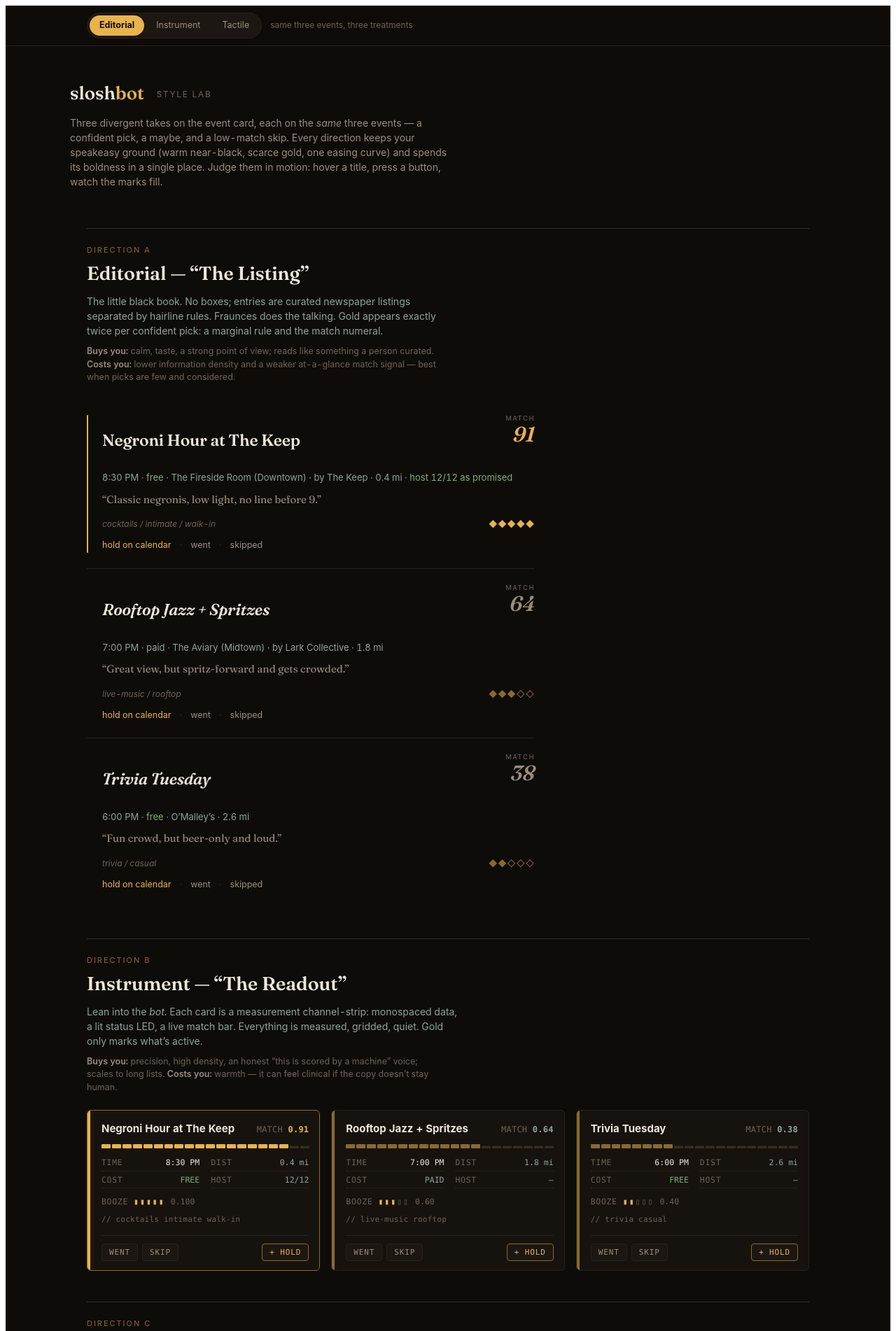
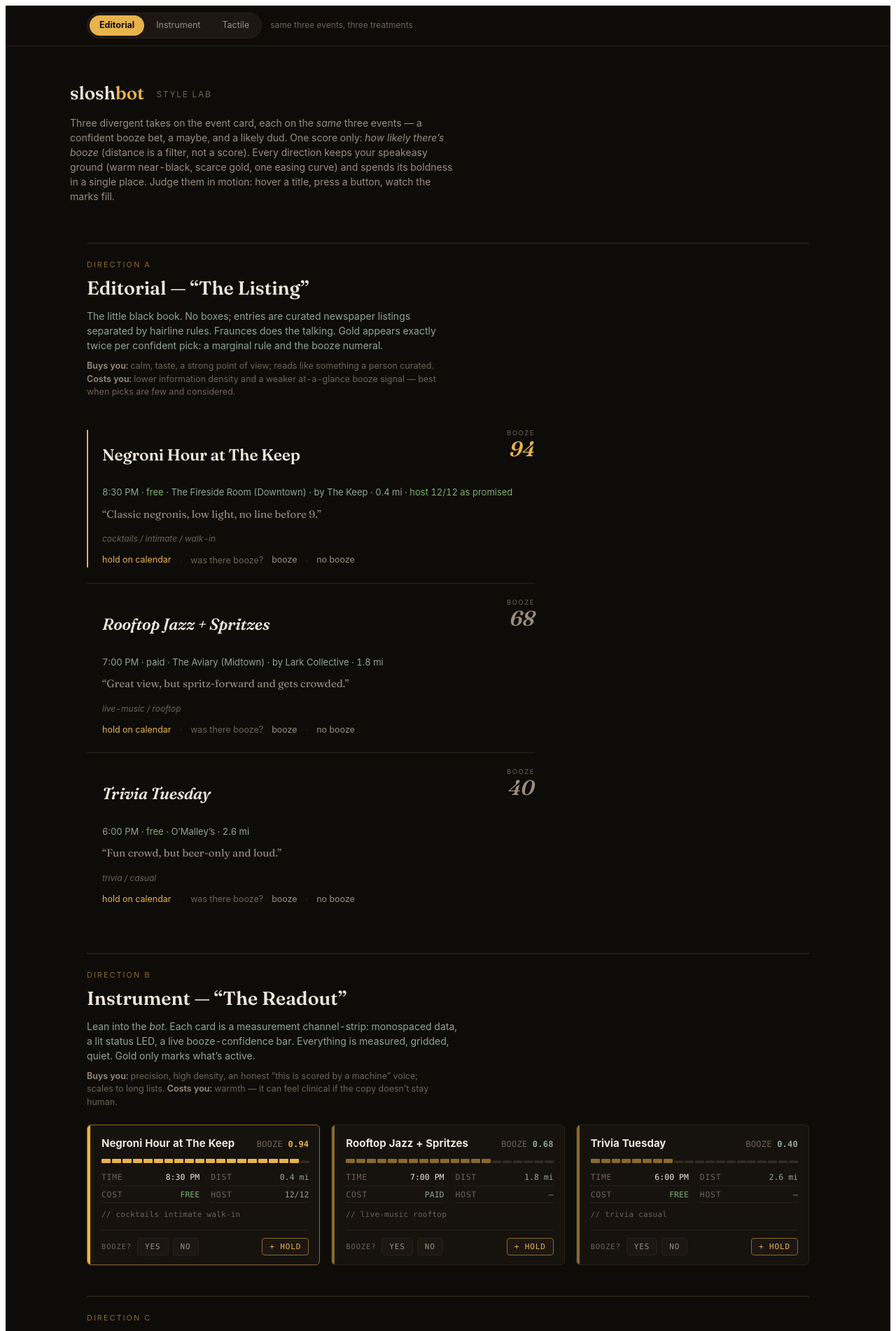
Before and after one commit to kingeryzach2002/sloshbot, a FastAPI app: template app/templates/design_lab.html in a window 1280 px wide. Shown: the top 1902 px of the page at 70% size. Run offline with FastAPI, Linux system fonts and the light colour scheme; the template is opened without the code that fills it, so the values that code supplies are empty.

Commit message:
Style lab: collapse card score to booze-confidence only
Per design feedback: the coupe now fills to predicted booze confidence
(the one thing we predict) instead of composite match, the redundant
secondary meters are removed (tactile chips, editorial diamonds,
instrument booze track), and the feedback row becomes "was there
booze? booze / no booze" — went/skipped dropped across all three
directions. Distance stays a meta line + filter, not a score.

Co-Authored-By: Claude Opus 4.8 (1M context) <noreply@anthropic.com>

```diff
--- a/app/templates/design_lab.html
+++ b/app/templates/design_lab.html
@@ -126,9 +126,9 @@
   .ed-foot { display: flex; align-items: center; gap: 14px; margin-top: 14px;
              font-size: 12px; }
   .ed-tags { color: var(--faint); font-style: italic; flex: 1; }
-  .ed-booze { color: var(--gold-dim); letter-spacing: 0.05em; }
-  .ed-entry.confident .ed-booze { color: var(--gold); }
-  .ed-links { display: flex; gap: 12px; margin-top: 12px; font-size: 12.5px; }
+  .ed-links { display: flex; gap: 12px; margin-top: 12px; font-size: 12.5px;
+              align-items: center; flex-wrap: wrap; }
+  .ed-links .q { color: var(--faint); }
   .ed-links a, .ed-links button { color: var(--muted); background: none; border: none;
                  padding: 0; font: inherit; cursor: pointer; text-decoration: none;
                  border-bottom: 1px solid transparent; transition: color .15s, border-color .15s; }
@@ -173,12 +173,10 @@
   .in-kv .v { color: var(--cool); }
   .in-kv .v.free { color: var(--green); }
   .in-kv .v.hi { color: var(--text); }
-  .in-booze { font-family: var(--mono); font-size: 11.5px; color: var(--faint);
-              margin: 11px 0 0; display: flex; align-items: center; gap: 8px; }
-  .in-booze .track { letter-spacing: 2px; }
-  .in-booze .track b { color: var(--gold); }
   .in-tags { font-family: var(--mono); font-size: 11px; color: var(--faint);
              margin-top: 9px; letter-spacing: 0.02em; }
+  .in-q { font-family: var(--mono); font-size: 10.5px; text-transform: uppercase;
+          letter-spacing: 0.08em; color: var(--faint); align-self: center; margin-right: 2px; }
   .in-actions { display: flex; gap: 6px; margin-top: 13px; padding-top: 11px;
                 border-top: 1px solid var(--line); }
   .in-btn { font-family: var(--mono); font-size: 11px; letter-spacing: 0.08em;
@@ -244,15 +242,6 @@
   .ta-meta .free { color: var(--green); }
   .ta-meta .rep { color: var(--green); }
   .ta-why { font-size: 13px; color: var(--muted); margin-top: 9px; }
-  /* poker-chip booze tokens */
-  .ta-chips { display: flex; gap: 4px; align-items: center; margin-top: 11px;
-              font-size: 12px; color: var(--faint); }
-  .ta-chips .chip { width: 13px; height: 13px; border-radius: 50%;
-                    background: repeating-conic-gradient(var(--gold-dim) 0 30deg, transparent 0 60deg),
-                                var(--card2);
-                    border: 1px solid var(--line2); }
-  .ta-chips .chip.on { background: repeating-conic-gradient(#b8862f 0 30deg, var(--gold) 0 60deg);
-                       border-color: var(--gold); }
   .ta-foot { display: flex; align-items: center; gap: 8px; margin-top: 14px; }
   .ta-tags { display: flex; gap: 5px; flex-wrap: wrap; flex: 1; }
   .ta-tags span { font-size: 11px; color: var(--muted); background: var(--card2);
@@ -300,9 +289,10 @@
   <div class="wrap lab-head">
     <h1 class="mark"><em>slosh<span class="tip">bot</span></em> <small>style lab</small></h1>
     <p>Three divergent takes on the event card, each on the <em>same</em> three events —
-      a confident pick, a maybe, and a low-match skip. Every direction keeps your speakeasy
-      ground (warm near-black, scarce gold, one easing curve) and spends its boldness in a
-      single place. Judge them in motion: hover a title, press a button, watch the marks fill.</p>
+      a confident booze bet, a maybe, and a likely dud. One score only: <em>how likely there’s
+      booze</em> (distance is a filter, not a score). Every direction keeps your speakeasy ground
+      (warm near-black, scarce gold, one easing curve) and spends its boldness in a single place.
+      Judge them in motion: hover a title, press a button, watch the marks fill.</p>
   </div>
 
   <!-- =============== A · EDITORIAL =============== -->
@@ -313,10 +303,10 @@
         <h2>Editorial — “The Listing”</h2>
         <p class="thesis">The little black book. No boxes; entries are curated newspaper
           listings separated by hairline rules. Fraunces does the talking. Gold appears
-          exactly twice per confident pick: a marginal rule and the match numeral.</p>
+          exactly twice per confident pick: a marginal rule and the booze numeral.</p>
         <p class="tradeoff"><b>Buys you:</b> calm, taste, a strong point of view; reads like
           something a person curated. <b>Costs you:</b> lower information density and a weaker
-          at-a-glance match signal — best when picks are few and considered.</p>
+          at-a-glance booze signal — best when picks are few and considered.</p>
       </div>
       <div class="deck" id="deck-ed"></div>
     </div>
@@ -329,8 +319,8 @@
         <div class="kicker">Direction B</div>
         <h2>Instrument — “The Readout”</h2>
         <p class="thesis">Lean into the <em>bot</em>. Each card is a measurement channel-strip:
-          monospaced data, a lit status LED, a live match bar. Everything is measured, gridded,
-          quiet. Gold only marks what’s active.</p>
+          monospaced data, a lit status LED, a live booze-confidence bar. Everything is measured,
+          gridded, quiet. Gold only marks what’s active.</p>
         <p class="tradeoff"><b>Buys you:</b> precision, high density, an honest “this is scored
           by a machine” voice; scales to long lists. <b>Costs you:</b> warmth — it can feel
           clinical if the copy doesn’t stay human.</p>
@@ -346,8 +336,8 @@
         <div class="kicker">Direction C</div>
         <h2>Tactile — “The Coaster”</h2>
         <p class="thesis">Cards are physical objects — coasters you pick up. Bevel, top-light,
-          real weight on press. Match is a coupe filled to its level; booze is poker chips;
-          the verdict is a rubber stamp. The confident pick is spotlit off the shelf.</p>
+          real weight on press. The coupe fills to how likely booze is — the one thing we predict —
+          and the verdict is a rubber stamp. The confident pick is spotlit off the shelf.</p>
         <p class="tradeoff"><b>Buys you:</b> delight and memorability; the metaphor is <em>felt</em>,
           not stated. <b>Costs you:</b> restraint — texture and shadow risk tipping into “skeuomorphic
           demo” if overused; needs a disciplined hand.</p>
@@ -362,21 +352,22 @@
 
 <script>
   // ---- the three sample events (identical content across directions) ----
+  // bz = booze confidence (0–100), the one thing we predict; drives the tier.
   const EVENTS = [
-    { tier: "confident", title: "Negroni Hour at The Keep", match: 91, booze: 5,
+    { tier: "confident", title: "Negroni Hour at The Keep", bz: 94,
       time: "8:30 PM", free: true, venue: "The Fireside Room", hood: "Downtown",
       host: "The Keep", rep: "12/12", dist: "0.4", rsvp: "walk-in",
       tags: ["cocktails", "intimate", "walk-in"],
       why: "Classic negronis, low light, no line before 9." },
-    { tier: "maybe", title: "Rooftop Jazz + Spritzes", match: 64, booze: 3,
+    { tier: "maybe", title: "Rooftop Jazz + Spritzes", bz: 68,
       time: "7:00 PM", free: false, venue: "The Aviary", hood: "Midtown",
       host: "Lark Collective", rep: null, dist: "1.8", rsvp: null,
       tags: ["live-music", "rooftop"],
       why: "Great view, but spritz-forward and gets crowded." },
-    { tier: "maybe low", title: "Trivia Tuesday", match: 38, booze: 2,
+    { tier: "maybe low", title: "Trivia Tuesday", bz: 40,
       time: "6:00 PM", free: true, venue: "O’Malley’s", hood: null,
       host: null, rep: null, dist: "2.6", rsvp: null,
-      tags: ["trivia", "casual"], verdict: "skipped",
+      tags: ["trivia", "casual"], verdict: "no_booze",
       why: "Fun crowd, but beer-only and loud." },
   ];
   const isConf = e => e.tier.split(" ")[0] === "confident";
@@ -398,32 +389,31 @@
     <article class="ed-entry ${e.tier}">
       <div class="ed-top">
         <h3 class="ed-title"><a href="#">${esc(e.title)}</a></h3>
-        <div class="ed-score"><span class="lbl">match</span><span class="n">${e.match}</span></div>
+        <div class="ed-score"><span class="lbl">booze</span><span class="n">${e.bz}</span></div>
       </div>
       <div class="ed-meta">${metaLine(e)}</div>
       <p class="ed-why">“${esc(e.why)}”</p>
       <div class="ed-foot">
         <span class="ed-tags">${e.tags.join(" / ")}</span>
-        <span class="ed-booze" title="booze ${e.booze}/5">${"◆".repeat(e.booze)}${"◇".repeat(5-e.booze)}</span>
       </div>
       <div class="ed-links">
         <a class="hold" href="#">hold on calendar</a>
         <span class="sep">·</span>
-        <button data-fb>went</button><span class="sep">·</span><button data-fb>skipped</button>
+        <span class="q">was there booze?</span>
+        <button data-fb>booze</button><span class="sep">·</span><button data-fb>no booze</button>
       </div>
     </article>`).join("");
 
   // ---- B · Instrument ----
   const SEG = 20;
   document.getElementById("deck-in").innerHTML = EVENTS.map(e => {
-    const lit = Math.round(e.match / 100 * SEG);
+    const lit = Math.round(e.bz / 100 * SEG);
     const bars = Array.from({length: SEG}, (_, i) => `<i class="${i < lit ? "on" : ""}"></i>`).join("");
-    const boozeTrack = "▮".repeat(e.booze) + "▯".repeat(5 - e.booze);
     return `
     <article class="in-card ${e.tier}">
       <div class="in-top">
         <span class="in-title"><a href="#">${esc(e.title)}</a></span>
-        <span class="in-readout">MATCH <b>0.${e.match}</b></span>
+        <span class="in-readout">BOOZE <b>0.${e.bz}</b></span>
       </div>
       <div class="in-bar" aria-hidden="true">${bars}</div>
       <div class="in-grid">
@@ -432,13 +422,11 @@
         <div class="in-kv"><span class="k">cost</span><span class="v ${e.free?"free":""}">${e.free?"FREE":"PAID"}</span></div>
         <div class="in-kv"><span class="k">host</span><span class="v">${e.rep || "—"}</span></div>
       </div>
-      <div class="in-booze"><span class="k" style="text-transform:uppercase;letter-spacing:.06em;">booze</span>
-        <span class="track"><b>${boozeTrack.slice(0,e.booze)}</b>${boozeTrack.slice(e.booze)}</span>
-        0.${e.booze*20 || "0"}</div>
       <div class="in-tags">// ${e.tags.join("  ")}</div>
       <div class="in-actions">
-        <button class="in-btn" data-toggle>went</button>
-        <button class="in-btn miss" data-toggle>skip</button>
+        <span class="in-q">booze?</span>
+        <button class="in-btn" data-toggle>yes</button>
+        <button class="in-btn miss" data-toggle>no</button>
         <button class="in-btn hold">+ hold</button>
       </div>
     </article>`;
@@ -446,29 +434,26 @@
 
   // ---- C · Tactile ----
   document.getElementById("deck-ta").innerHTML = EVENTS.map(e => {
-    const chips = Array.from({length:5}, (_,i) => `<span class="chip ${i < e.booze ? "on":""}"></span>`).join("");
     const dim = isConf(e) ? "" : "dim";
-    const stamped = e.verdict ? ` stamped ${e.verdict==="skipped"?"miss":""}` : "";
     return `
     <article class="ta-card ${e.tier}">
       <div class="ta-top">
         <span class="ta-title"><a href="#">${esc(e.title)}</a></span>
-        <span class="coupe ${dim}" style="--p:${Math.max(12,e.match)}" title="match ${e.match}">
+        <span class="coupe ${dim}" style="--p:${Math.max(12,e.bz)}" title="booze ${e.bz}% likely">
           <span class="glass"><span class="liq"></span></span>
           <span class="stem"></span><span class="foot"></span>
         </span>
       </div>
       <div class="ta-meta">${metaLine(e)}</div>
       <p class="ta-why">${esc(e.why)}</p>
-      <div class="ta-chips" title="booze ${e.booze}/5">${chips}<span style="margin-left:4px">🍸</span></div>
       <div class="ta-foot">
         <div class="ta-tags">${e.tags.map(t=>`<span>${t}</span>`).join("")}</div>
         <button class="ta-hold">+ hold</button>
       </div>
       <div class="ta-stamp-row">
-        <span class="q">did you go?</span>
-        <button class="ta-stamp${e.verdict==="went"?" stamped":""}" data-stamp>went</button>
-        <button class="ta-stamp miss${stamped}" data-stamp="miss">skipped</button>
+        <span class="q">was there booze?</span>
+        <button class="ta-stamp${e.verdict==="booze"?" stamped":""}" data-stamp>booze</button>
+        <button class="ta-stamp miss${e.verdict==="no_booze"?" stamped":""}" data-stamp="miss">no booze</button>
       </div>
     </article>`;
   }).join("");
```
